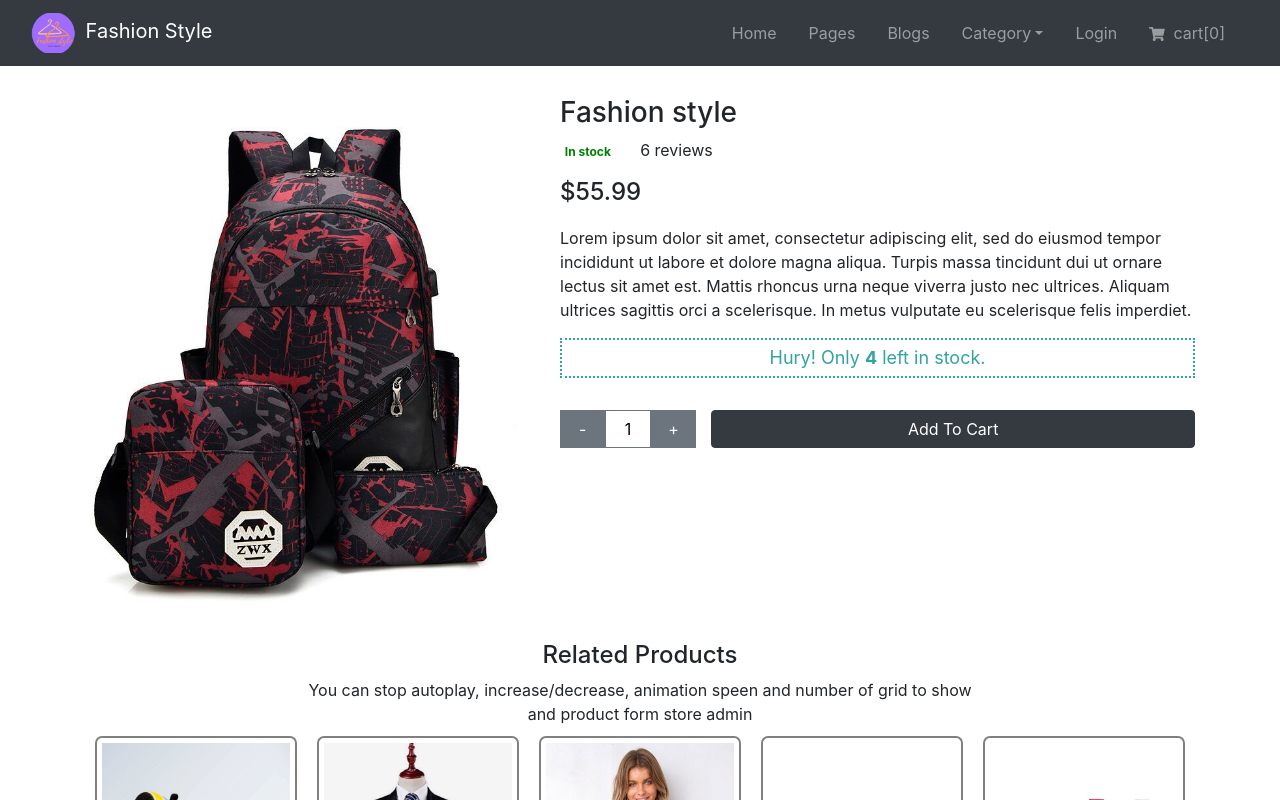
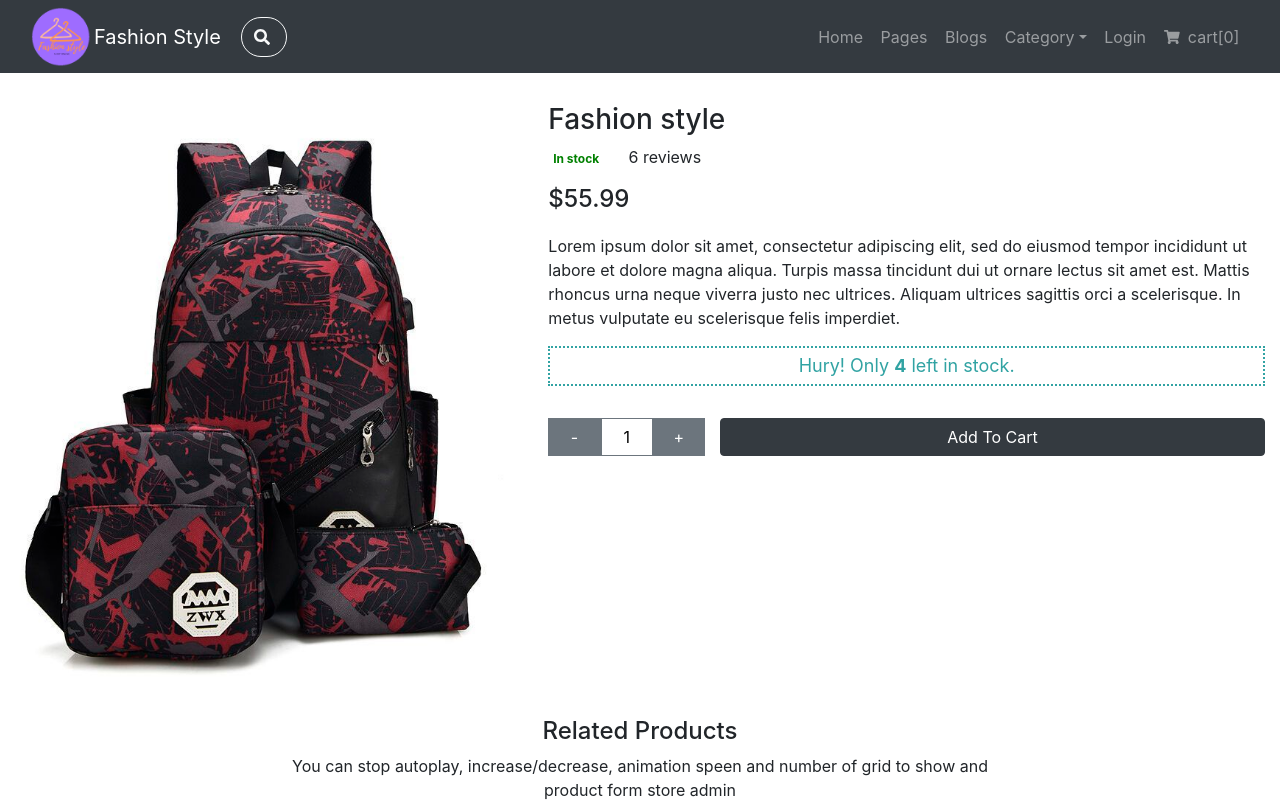
Before and after one commit to messaismael/fashion-style, a React (Create React App) app: page /product/0ld0qvru-d93b-11e8-9f8b-f2801f1b9fd1 in a window 1280 px wide. Shown: the top 800 px of the page. Built offline with nearby package versions, Linux system fonts and the light colour scheme.

Commit message:
improve the nav bar

```diff
--- a/src/components/navbar.tsx
+++ b/src/components/navbar.tsx
@@ -1,14 +1,26 @@
-import React, { useState }from 'react';
-import { Navbar, Nav, NavDropdown, Container } from 'react-bootstrap';
+import React, { useEffect, useState }from 'react';
+import { Navbar, Nav, NavDropdown, Container, Form, FormControl, Button } from 'react-bootstrap';
 import { FontAwesomeIcon } from '@fortawesome/react-fontawesome'
-import { faShoppingCart, faUserCircle } from '@fortawesome/free-solid-svg-icons'
+import { faSearch, faShoppingCart, faUserCircle } from '@fortawesome/free-solid-svg-icons'
 import { categoryList } from '../data';
 import Logo from './logo';
+import useWindowDimensions from '../utils/useWindowDimensions';
 
 
 
 const  NavBar:React.FC = ()  => {
     const [isLoggedIn, setIsLoggedIn] = useState(false);
+    const [showSearchBar, setShowSearchBar] = useState(false);
+
+    const { height, width } = useWindowDimensions();
+
+    useEffect(() => {
+
+        if(width <=768){
+            setShowSearchBar(true);
+        }
+
+    })
 
     return (
         <div id="menu-bar">
@@ -16,16 +28,22 @@ const  NavBar:React.FC = ()  => {
                 <Container>
                     <Navbar.Brand className="nav-logo" href="/home">
                         <Logo/>
-                        <span className='ml-1'> Fashion Style</span>
+                        <span className='logo-label'> Fashion Style</span>
                     </Navbar.Brand>
                     <Navbar.Toggle aria-controls="responsive-navbar-nav" />
                     <Navbar.Collapse id="responsive-navbar-nav">
-                            <Nav className="mr-auto">
-                            {/* <Form inline>
-                                <FormControl type="text" placeholder="Search..." className="mr-sm-2 nav-form" />
-                            </Form> */}
-                            </Nav>
-                        <Nav>
+                        <div className='nav-collapse'>
+                            <Button variant='outline-light' onClick={() => setShowSearchBar(!showSearchBar)}>
+                                <FontAwesomeIcon  className="mr-1" icon={faSearch} />
+                            </Button>
+                            { showSearchBar &&
+                                <Nav className="mr-auto nav-form">
+                                    <Form inline>
+                                        <FormControl type="text" placeholder="Search..." className=" shadow bg-white rounded mr-sm-2 search-form" />
+                                    </Form>
+                                </Nav>
+                            }
+                        <Nav className='nav-item'>
                             <Nav.Link href='/home' >Home</Nav.Link>
                             <Nav.Link href="#pages">Pages</Nav.Link>
                             <Nav.Link href="#blogs">Blogs</Nav.Link>
@@ -44,6 +62,8 @@ const  NavBar:React.FC = ()  => {
                             { isLoggedIn && <Nav.Link href="#profile"> <FontAwesomeIcon  icon={faUserCircle} size="lg"/></Nav.Link> }
                             <Nav.Link href="#Shopping"><FontAwesomeIcon  className="mr-1" icon={faShoppingCart} size="sm" /> cart[0] </Nav.Link>
                         </Nav>
+
+                        </div>
                     </Navbar.Collapse>
                 </Container>
             </Navbar>
--- a/src/css/_nav-bar.scss
+++ b/src/css/_nav-bar.scss
@@ -1,19 +1,54 @@
 #menu-bar {
-  .container{
-    max-width: 1500px !important;
+  .navbar{
+    padding: 0.1rem 1rem;
+    min-height: 72px;
   }
   .nav-logo{
-    img{
-      height: 40px;
-      width: 25.5% !important;
+    border: 0px solid red;
+    position:relative;
+    min-width: 60px;
+    margin-right: 150px;
+    width: 60px;
+    .logo-label{
+      position: absolute;
+      left: 105%;
+      top: 50%;
+      transform: translateY(-50%);
     }
   }
-  .nav-form{
-    border-radius: 20px ;
-    height: 85%;
-  }
-  .nav-link{
-    margin-right: 1rem !important;
-  }
 
+    .nav-collapse{
+        display: flex;
+        justify-content: space-between;
+        position: relative;
+        width: 100%;
+        .btn{ border-radius: 50px; }
+        .nav-form{
+            position: absolute;
+            left: 50px;
+            .search-form{
+                border-radius: 20px;
+                width: 100%;
+            }
+        }
+        .nav-link{
+            margin-right: 0.1rem !important;
+        }
+        @media (max-width: 768px) {
+            flex-direction: column;
+
+            .btn{ display: none !important;}
+
+            .nav-form{
+                position: static;
+                order: 2;
+                width: 100%;
+                margin: 15px 0;
+            }
+            .nav-item{
+                order: 1;
+                width: 100%;
+            }
+        }
+    }
 }
--- a/src/css/index.scss
+++ b/src/css/index.scss
@@ -22,3 +22,7 @@ code {
   font-family: source-code-pro, Menlo, Monaco, Consolas, 'Courier New',
     monospace;
 }
+
+.container{
+  max-width: 1500px !important;
+}
--- /dev/null
+++ b/src/utils/useWindowDimensions.ts
@@ -0,0 +1,24 @@
+import { useState, useEffect } from 'react';
+
+function getWindowDimensions() {
+  const { innerWidth: width, innerHeight: height } = window;
+  return {
+    width,
+    height
+  };
+}
+
+export default function useWindowDimensions() {
+  const [windowDimensions, setWindowDimensions] = useState(getWindowDimensions());
+
+  useEffect(() => {
+    function handleResize() {
+      setWindowDimensions(getWindowDimensions());
+    }
+
+    window.addEventListener('resize', handleResize);
+    return () => window.removeEventListener('resize', handleResize);
+  }, []);
+
+  return windowDimensions;
+}
```
